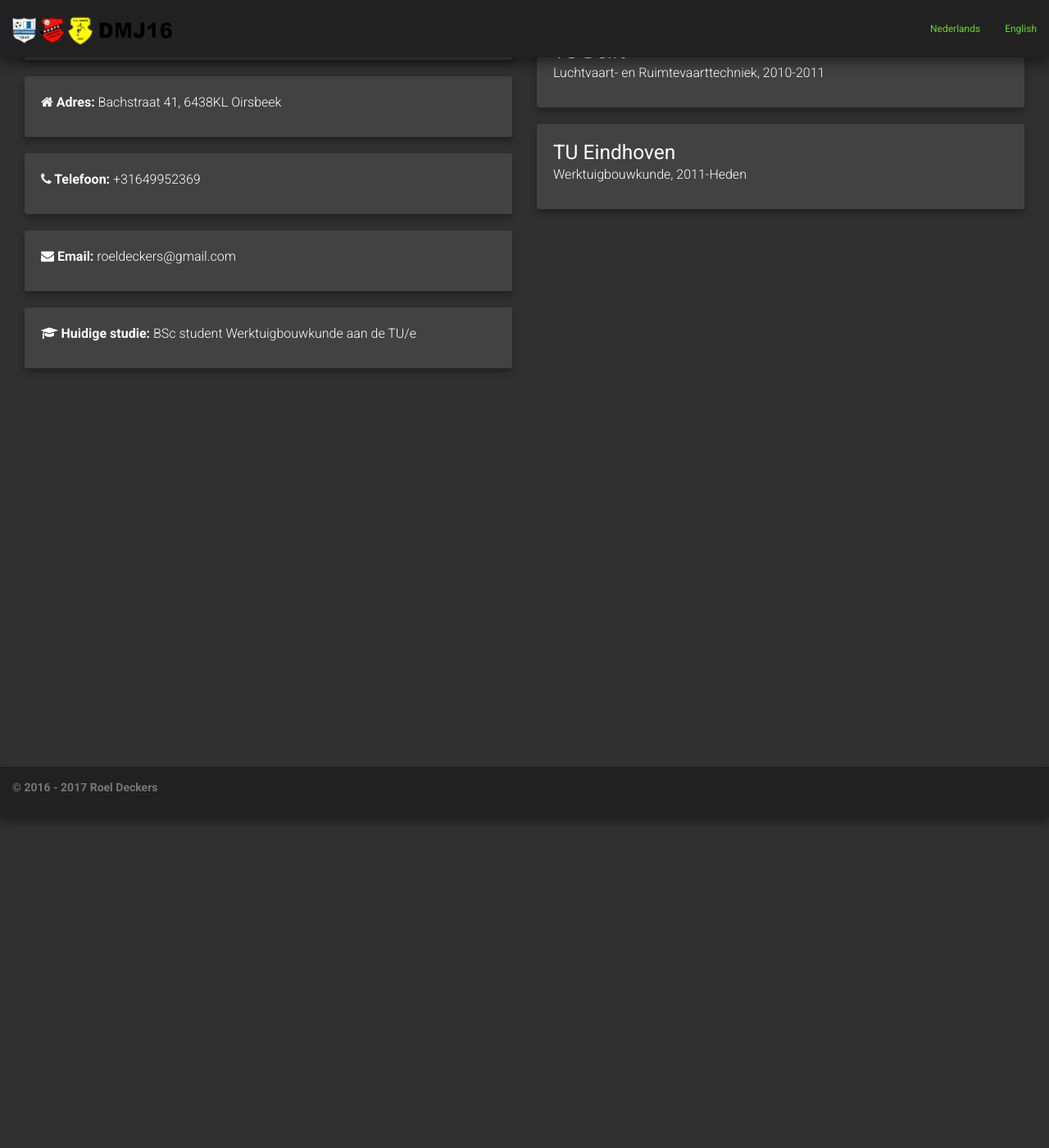
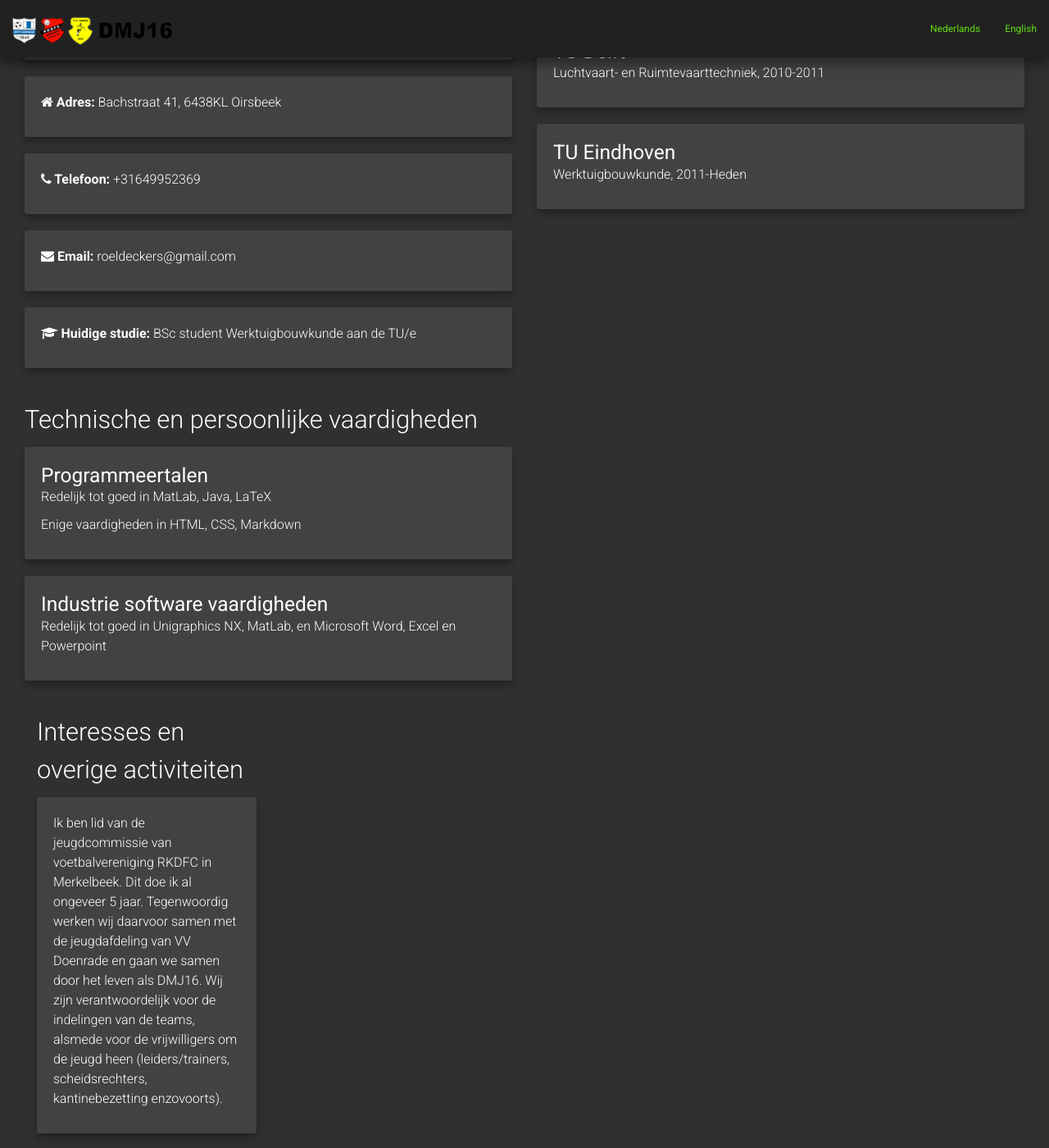
Before and after one commit to RoelD/CurriculumVitae, a Jekyll site: the page built from index.html, in a window 1280 px wide and 1400 px high, scrolled down 403 px. Shown: the whole window at 82% size. Built offline with Jekyll 4.4.1, drawn with Linux system fonts in a browser that asks for light colours; nearby versions of some CDN libraries; some of the changed text lies outside the part shown.

Commit message:
Index: Vaardigheden en Hobby's

```diff
--- a/index.html
+++ b/index.html
@@ -64,3 +64,39 @@ layout: default
   </div>
 </div>
 </div>
+
+<div class="container-fluid">
+<div class="col-sm-6">
+<h2>Technische en persoonlijke vaardigheden</h2>
+  <div class="card">
+    <div class="card-content-1">
+      <h3 class="card-title">Programmeertalen</h3>
+	  <p> Redelijk tot goed in MatLab, Java, LaTeX</p>
+	  <p> Enige vaardigheden in HTML, CSS, Markdown</p>
+    </div>
+  </div>
+  <div class="card">
+    <div class="card-content-1">
+       <h3 class="card-title">Industrie software vaardigheden</h3>
+	   <p>Redelijk tot goed in Unigraphics NX, MatLab, en Microsoft Word, Excel en Powerpoint</p>
+    </div>
+  </div>
+<div class="col-sm-6">
+<h2>Interesses en overige activiteiten</h2>
+  <div class="card">
+    <div class="card-content-1">
+	  <p>Ik ben lid van de jeugdcommissie van voetbalvereniging RKDFC in Merkelbeek. Dit doe ik al ongeveer 5 jaar. Tegenwoordig werken wij daarvoor samen met de jeugdafdeling van VV Doenrade en gaan we samen door het leven als DMJ16. Wij zijn verantwoordelijk voor de indelingen van de teams, alsmede voor de vrijwilligers om de jeugd heen (leiders/trainers, scheidsrechters, kantinebezetting enzovoorts).</p>
+    </div>
+  </div>
+  <div class="card">
+    <div class="card-content-1">
+	  <p>Naast het feit dat ik in de jeugdcommissie zit ben ik als voetballer bezig aan mijn 7e seizoen bij RKDFC. Dit doe ik momenteel op het 3e eftal. </p>
+    </div>
+  </div>
+  <div class="card">
+    <div class="card-content-1">
+	  <p>Naast studie en sport probeer ik mijzelf tevens op de hoogte te houden op het gebied van gadgets en techniek. Dit kan lopen van persoonlijke gadgets (telefoons, smartwatches enz.) tot technieken voor professioneel gebruik.</p>
+    </div>
+  </div>
+</div>
+</div>
```
